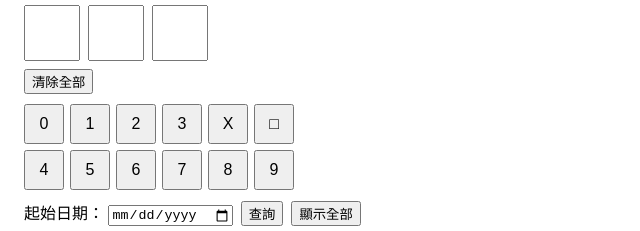
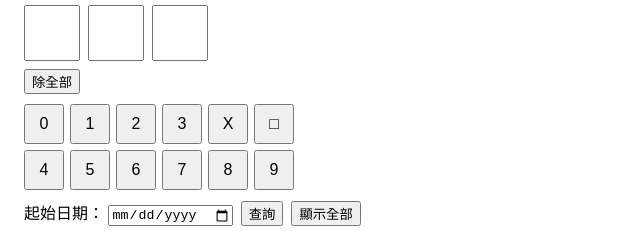
Before and after one commit to lumingxian888-a11y/222, a plain HTML site: page index.html in a window 1280 px wide. Shown: the part 185-416 px from the top of the page, 0-640 px from the left. Drawn offline with Linux system fonts and the light colour scheme.

Commit message:
Update index.html

```diff
--- a/index.html
+++ b/index.html
@@ -10,7 +10,7 @@
 
   <h3>22222</h3>
   <div class="grid" id="editor"></div>
-  <button id="clearBtn">清除全部</button>
+  <button id="clearBtn">除全部</button>
   <div id="numpad"></div>
 
   <div id="controls">
```
